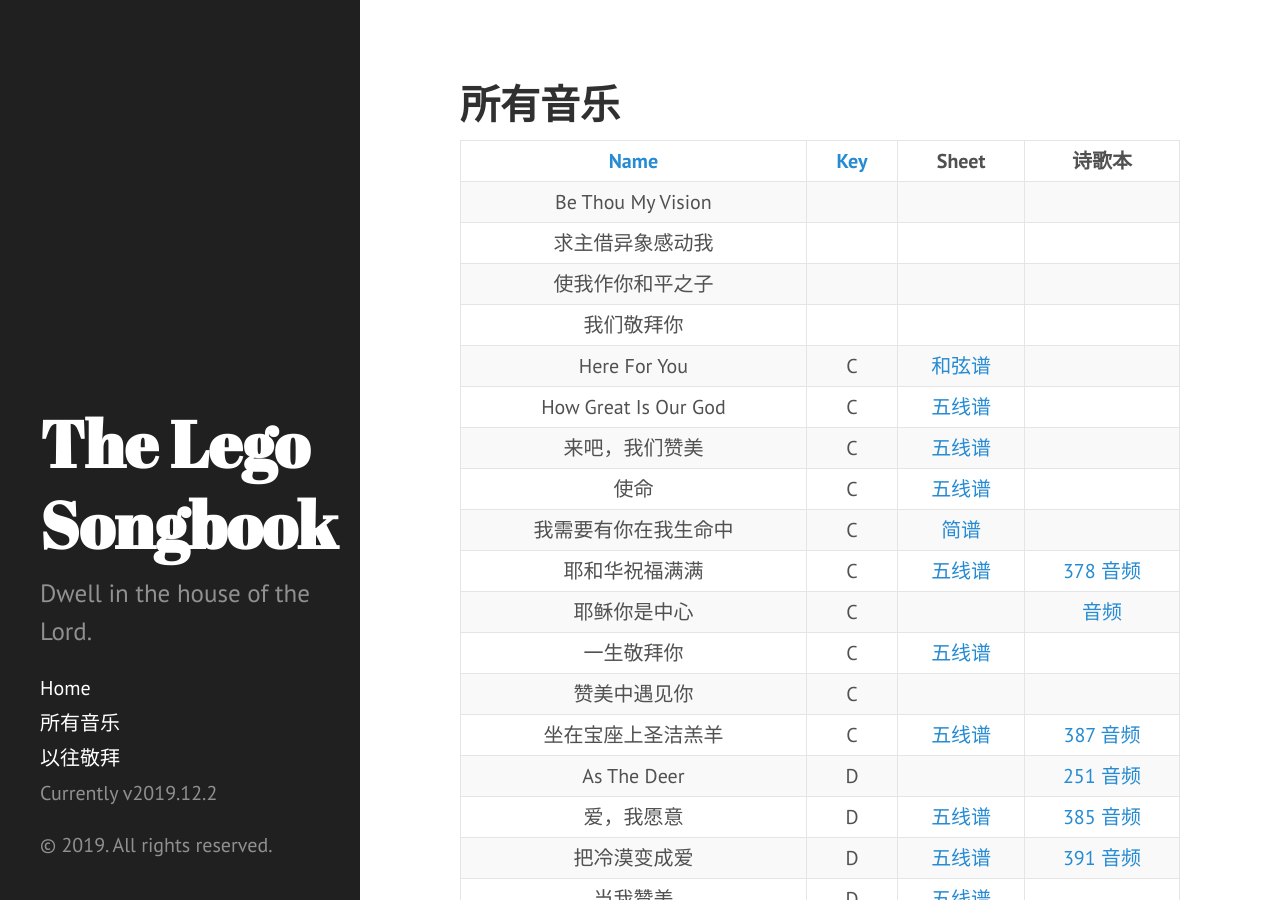
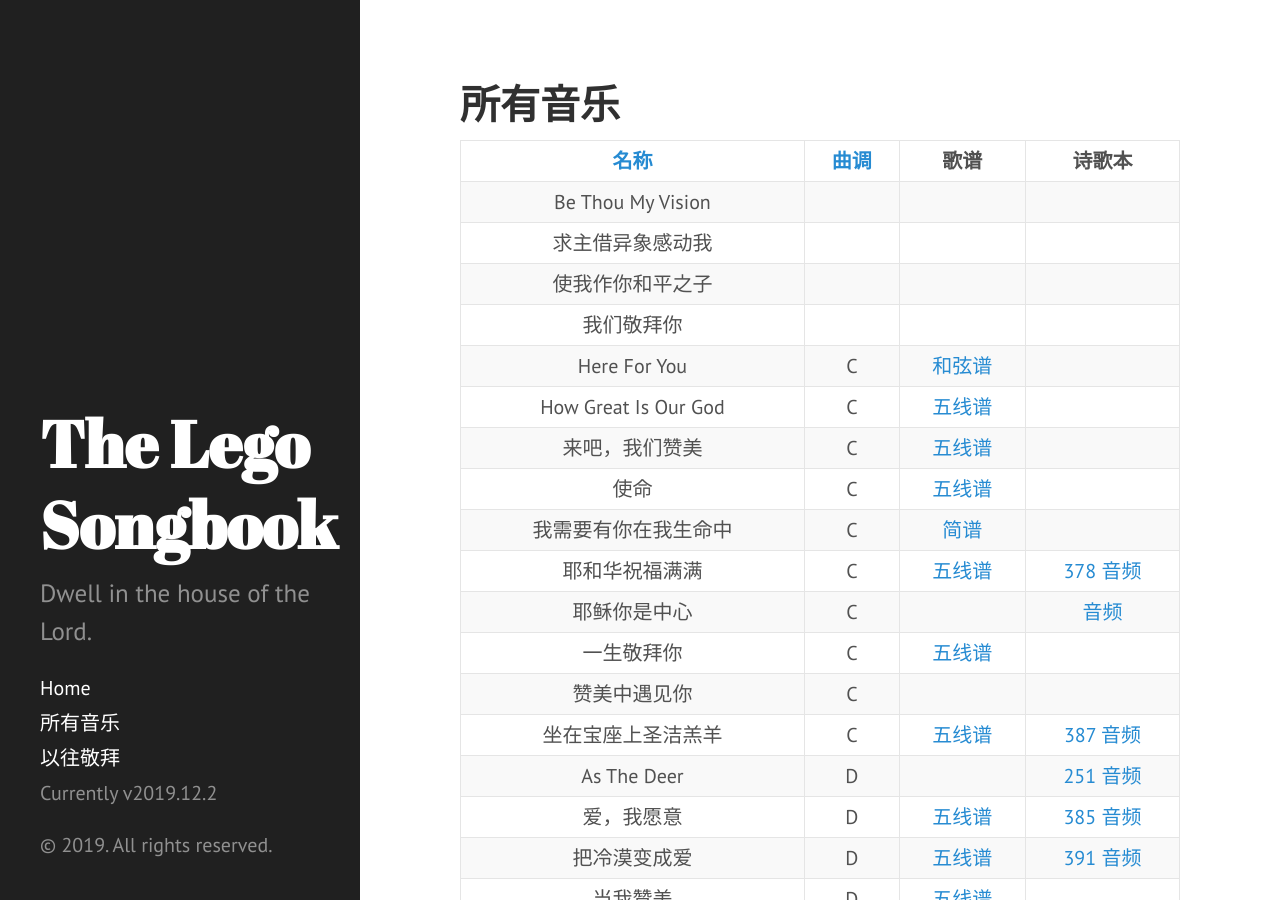
Before and after one commit to kipyin/lego-songbook, a Jekyll site: the page built from all-songs-by-key.md, in a window 1280 px wide and 900 px high. Built offline with Jekyll 4.4.1, drawn with Linux system fonts in a browser that asks for light colours; some web fonts are replaced.

Commit message:
Localize the titles

```diff
--- a/all-songs-by-key.md
+++ b/all-songs-by-key.md
@@ -5,7 +5,7 @@
 ---
 
 {% assign songs = site.data.songs_by_key %}
-| [Name]({{ site.baseurl }}/all-songs-by-name/) | [Key]({{ site.baseurl }}/all-songs-by-key/) | Sheet | 诗歌本 |
+| [名称]({{ site.baseurl }}/all-songs-by-name/) | [曲调]({{ site.baseurl }}/all-songs-by-key/) | 歌谱 | 诗歌本 |
 |:---:|:---:|:---:|:---:|
 {% for song in songs -%}
 
```
Also changed, not shown: all-songs-by-name.md (+1 -1 lines).
